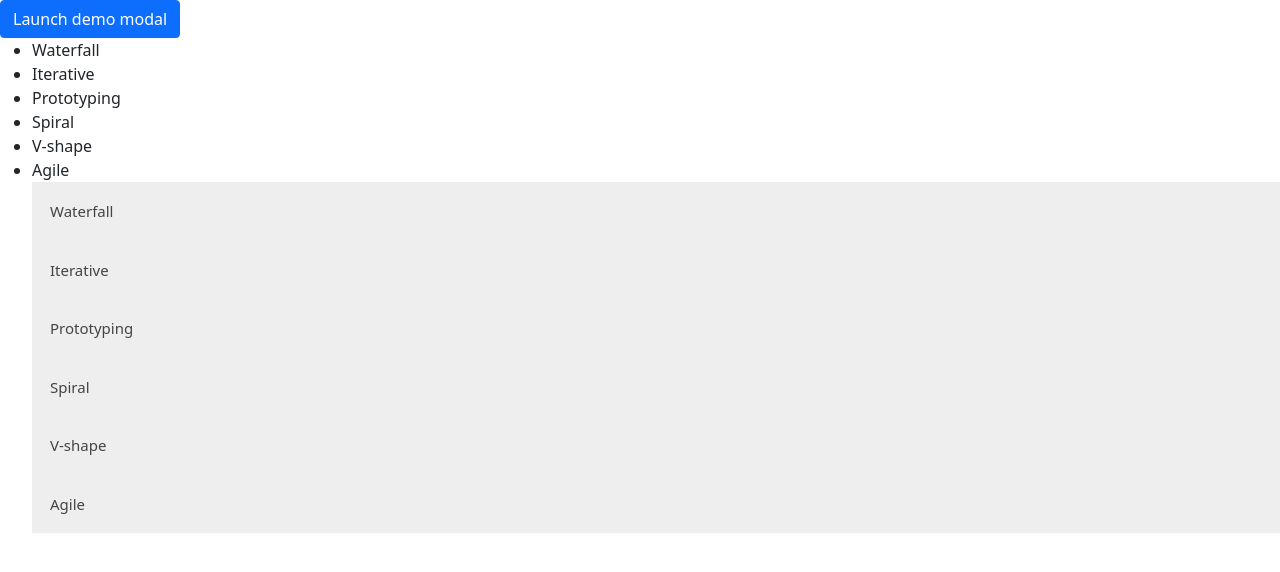
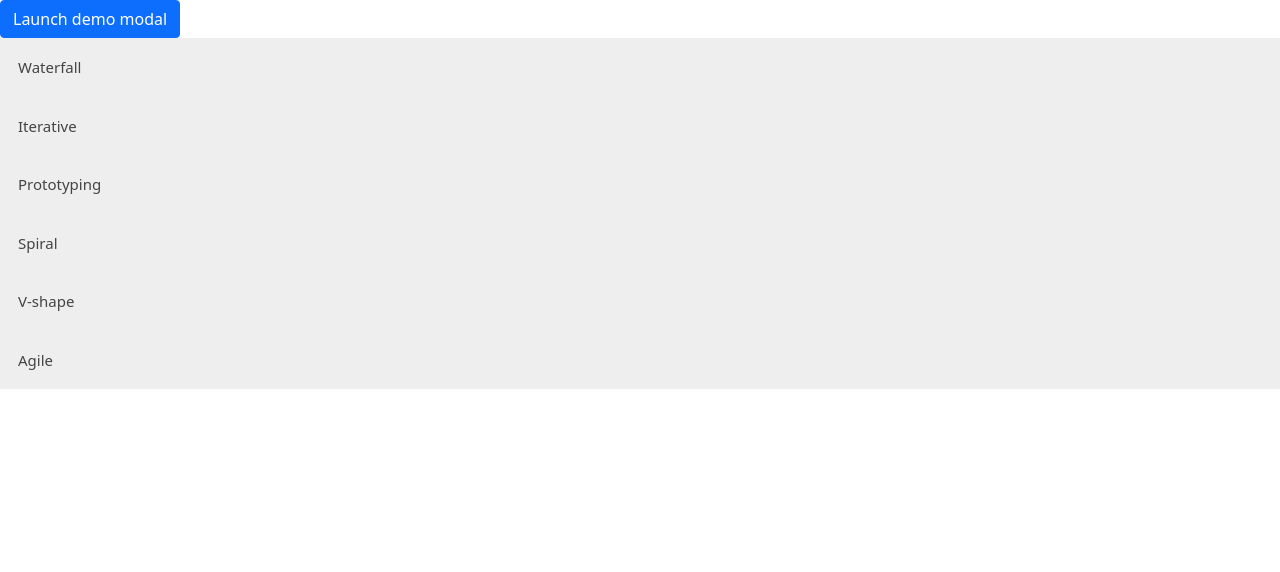
Before and after one commit to Andreikorsunov/Modals, a plain HTML site: page index.html in a window 1280 px wide. Drawn offline with nearby package versions, Linux system fonts and the light colour scheme.

Commit message:
Update index.html

```diff
--- a/index.html
+++ b/index.html
@@ -57,13 +57,6 @@
       </div>
     </div>
   </div>
-  <ul>
-      <li>Waterfall</li>
-      <li>Iterative</li>
-      <li>Prototyping</li>
-      <li>Spiral</li>
-      <li>V-shape</li>
-      <li>Agile</li>
       <button class="accordion">Waterfall</button>
 <div class="panel">
   <p>The waterfall model is one of the best known and oldest software development methods, named after the analogy of successive waterfalls - water falls from one level to the next and does not return..</p>
```
